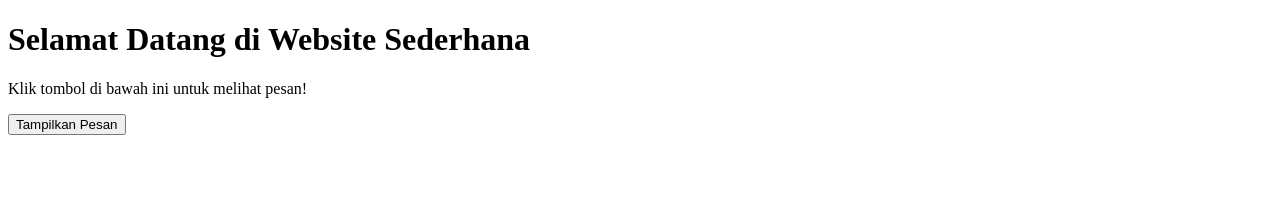
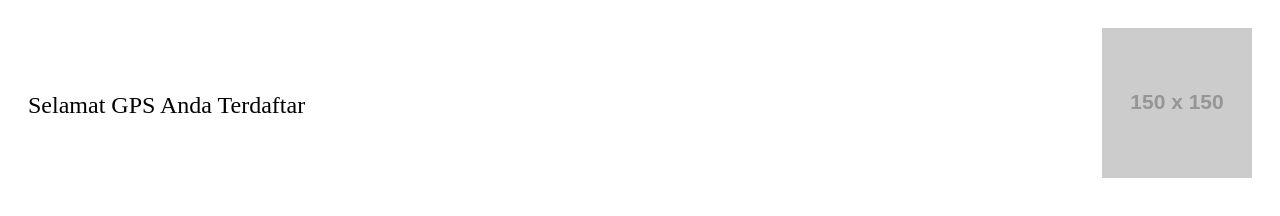
Before and after one commit to ridwansyaiful/web-gps, a plain HTML site: page index.html in a window 1280 px wide. Drawn offline with Linux system fonts and the light colour scheme; placeholder pictures from the web are drawn by us.

Commit message:
index.html

```diff
--- a/index.html
+++ b/index.html
@@ -3,17 +3,35 @@
 <head>
     <meta charset="UTF-8">
     <meta name="viewport" content="width=device-width, initial-scale=1.0">
-    <title>Website Sederhana</title>
+    <title>Halaman GPS</title>
+    <style>
+        body {
+            display: flex;
+            justify-content: space-between;
+            align-items: center;
+            padding: 20px;
+        }
+        .text {
+            flex: 1;
+            font-size: 24px;
+            text-align: left;
+        }
+        .image {
+            flex: 1;
+            text-align: right;
+        }
+        img {
+            max-width: 100%;
+            height: auto;
+        }
+    </style>
 </head>
 <body>
-    <h1>Selamat Datang di Website Sederhana</h1>
-    <p id="pesan">Klik tombol di bawah ini untuk melihat pesan!</p>
-    <button id="tombol">Tampilkan Pesan</button>
-
-    <script>
-        document.getElementById('tombol').onclick = function() {
-            document.getElementById('pesan').innerText = 'Halo! Ini adalah pesan dari JavaScript!';
-        };
-    </script>
+    <div class="text">
+        Selamat GPS Anda Terdaftar
+    </div>
+    <div class="image">
+        <img src="https://via.placeholder.com/150" alt="GPS Location">
+    </div>
 </body>
 </html>
```
